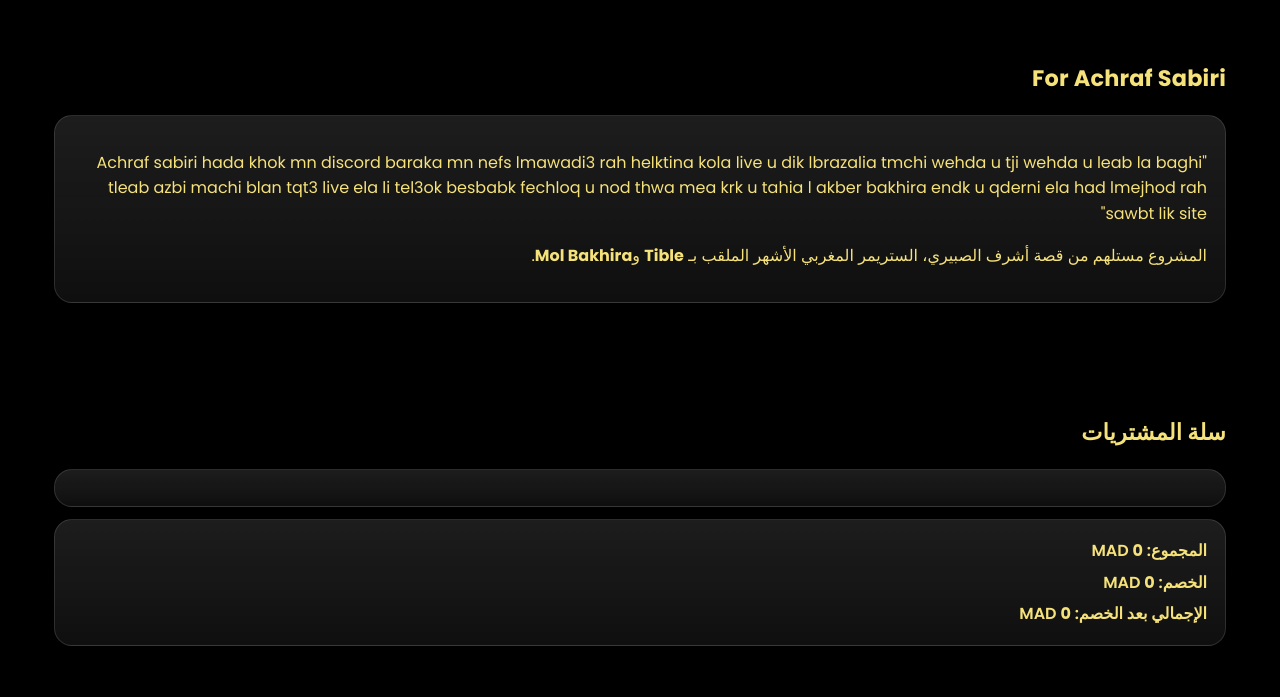
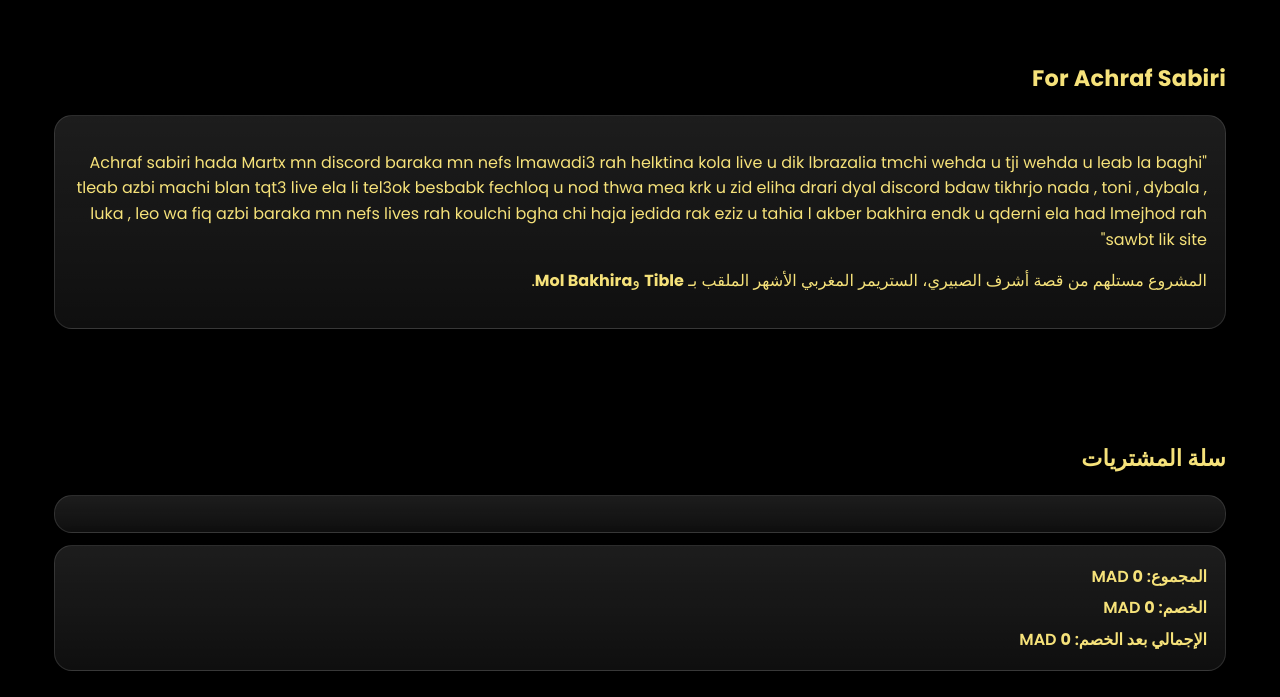
Before and after one commit to bakhira1/bakhirastore, a plain HTML site: page index.html in a window 1280 px wide. Shown: the part 2173-2870 px from the top of the page. Drawn offline with Linux system fonts and the light colour scheme; a web font is replaced by a local one.

Commit message:
Update index.html

```diff
--- a/index.html
+++ b/index.html
@@ -163,9 +163,11 @@
     <h3 class="section-title">For Achraf Sabiri</h3>
     <div class="card long-text">
       <p>
-        "Achraf sabiri hada khok mn discord baraka mn nefs lmawadi3 rah helktina
+        "Achraf sabiri hada Martx mn discord baraka mn nefs lmawadi3 rah helktina
         kola live u dik lbrazalia tmchi wehda u tji wehda u leab la baghi tleab
         azbi machi blan tqt3 live ela li tel3ok besbabk fechloq u nod thwa mea krk
+        u zid eliha drari dyal discord bdaw tikhrjo nada , toni , dybala , luka , leo
+        wa fiq azbi baraka mn nefs lives rah koulchi bgha chi haja jedida rak eziz
         u tahia l akber bakhira endk u qderni ela had lmejhod rah sawbt lik site"
       </p>
       <p class="muted">
```
